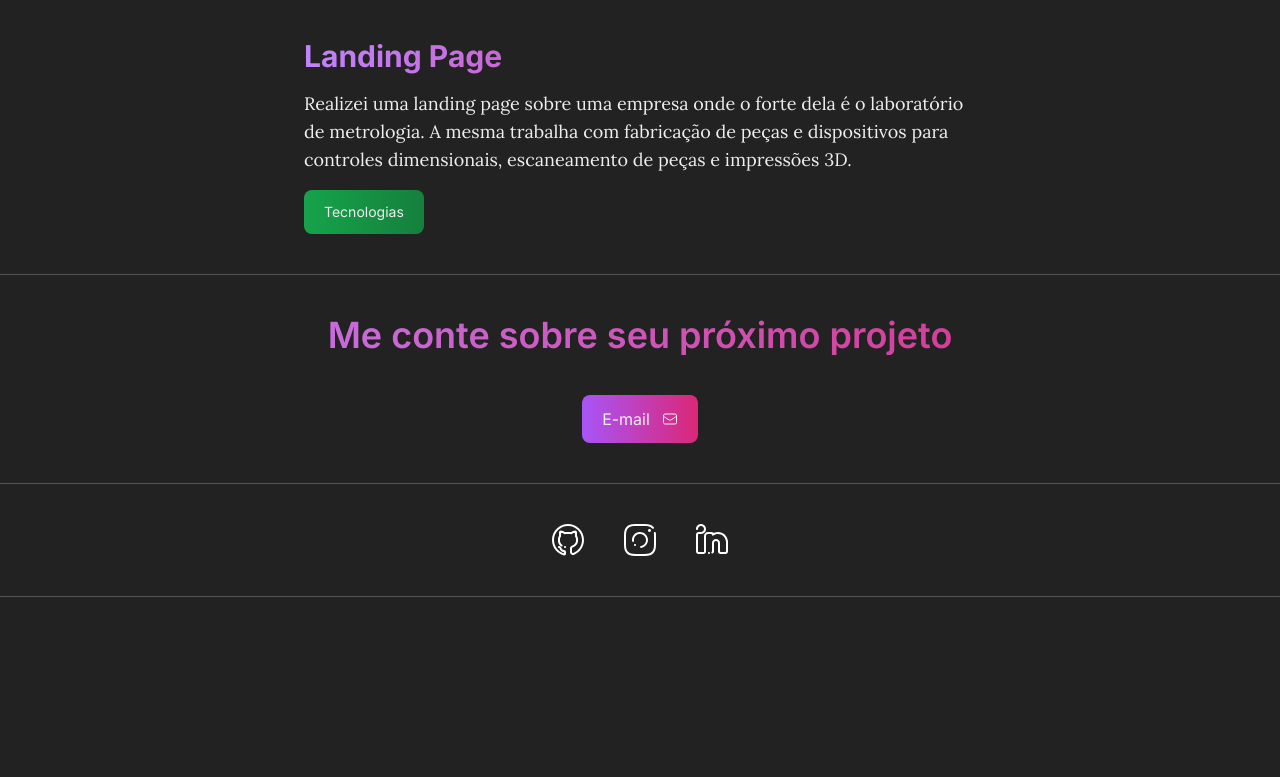
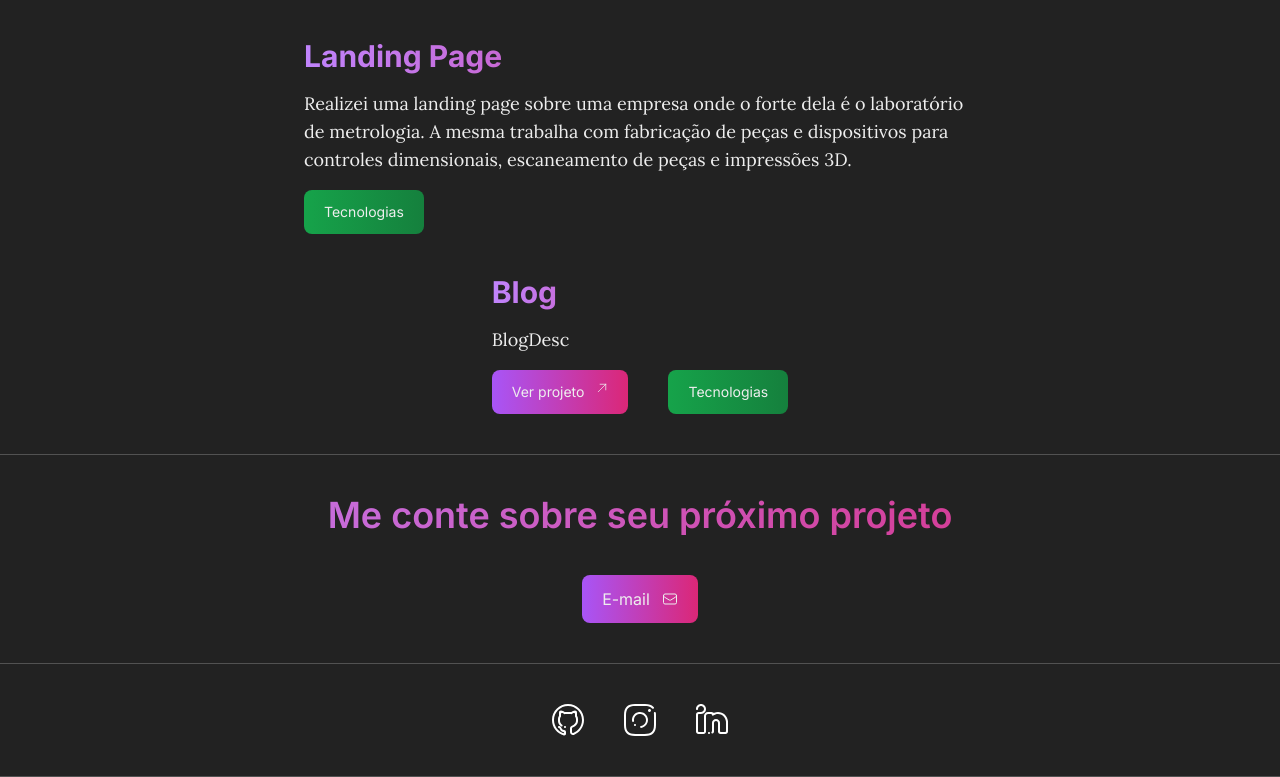
Before and after one commit to leuzaoo/portfolio, a Next.js app: page /projects in a window 1280 px wide. Shown: the part 870-1647 px from the top of the page. Before the commit the page ends 1467 px from the top, so only its background shows below. Built offline with nearby package versions, Linux system fonts and the light colour scheme.

Commit message:
Add new project to projects page

```diff
--- a/app/projects/page.jsx
+++ b/app/projects/page.jsx
@@ -53,6 +53,16 @@ export default function ProjectsPage() {
             <Popup title="React" />
           </div>
         </div>
+
+        <div>
+          <AboutProject title="Blog" description={t("BlogDesc")} />
+          <div className="mt-4 flex items-center justify-between md:justify-normal md:gap-10">
+            <a href="https://varstudy.vercel.app/" target="_blank">
+              <ButtonLink text={t("SeeProject")} />
+            </a>
+            <Popup title="React" />
+          </div>
+        </div>
       </div>
       <div className="pt-10">
         <Footer />
```
